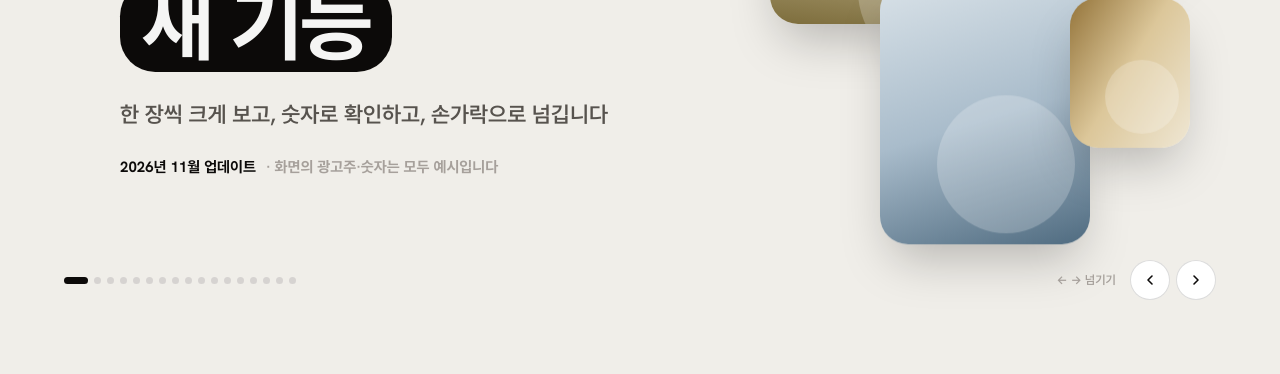
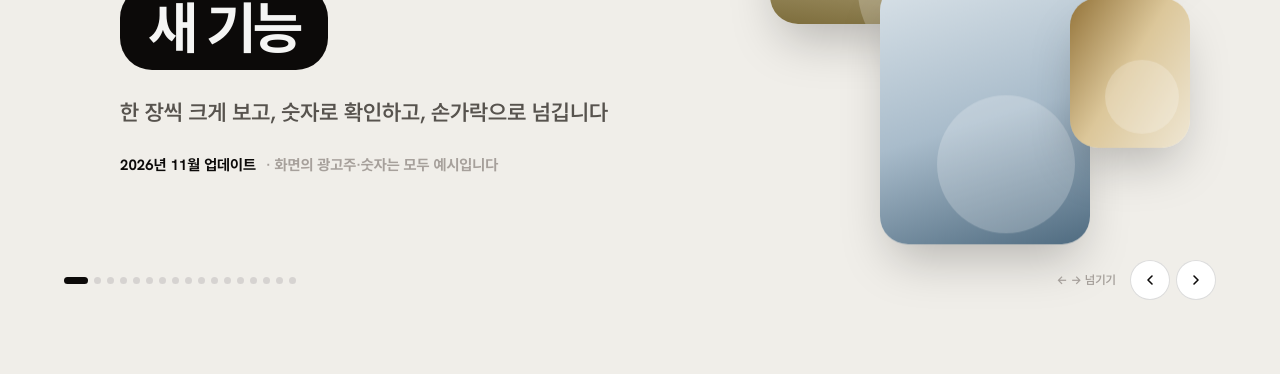
Before and after one commit to minsk999/adarchive-guide, a plain HTML site: page r-ec036d7b6c7040bfddb4/index.html in a window 1280 px wide. Shown: the part 426-800 px from the top of the page. Drawn offline with Linux system fonts and the light colour scheme.

Commit message:
교육 리뷰 발표: 표지 「새 기능」 상자 글자 크기·여백 조정(잉크 기준 위아래 16.5px 대칭)
Co-Authored-By: Claude Opus 5.5 <noreply@anthropic.com>

```diff
--- a/r-ec036d7b6c7040bfddb4/index.html
+++ b/r-ec036d7b6c7040bfddb4/index.html
@@ -78,7 +78,7 @@ body{margin:0;background:var(--cream);color:var(--ink);font-family:var(--f);over
 .cover .big{width:88px;height:88px;display:block}
 .cover h1{margin:0;font-size:84px;line-height:1.02;font-weight:700;letter-spacing:-.035em}
 .cover h1 .wm{font-family:var(--disp);font-weight:600;letter-spacing:-.02em}
-.cover h1 em{font-style:normal;display:inline-block;background:var(--ink);color:var(--s100);padding:0 .26em .06em;border-radius:.42em;corner-shape:superellipse(1.3);margin-top:.08em}
+.cover h1 em{font-style:normal;display:inline-block;font-size:.68em;line-height:1;background:var(--ink);color:var(--s100);padding:.255em .5em .225em;border-radius:.56em;corner-shape:superellipse(1.3);margin-top:.16em}
 .cover .sub{font-size:22px;color:var(--s600);font-weight:600}
 .cover .ver{font-size:15px;font-weight:700;color:var(--s400);display:flex;gap:10px;align-items:center}
 .cover .ver b{color:var(--ink);font-weight:700}
```
